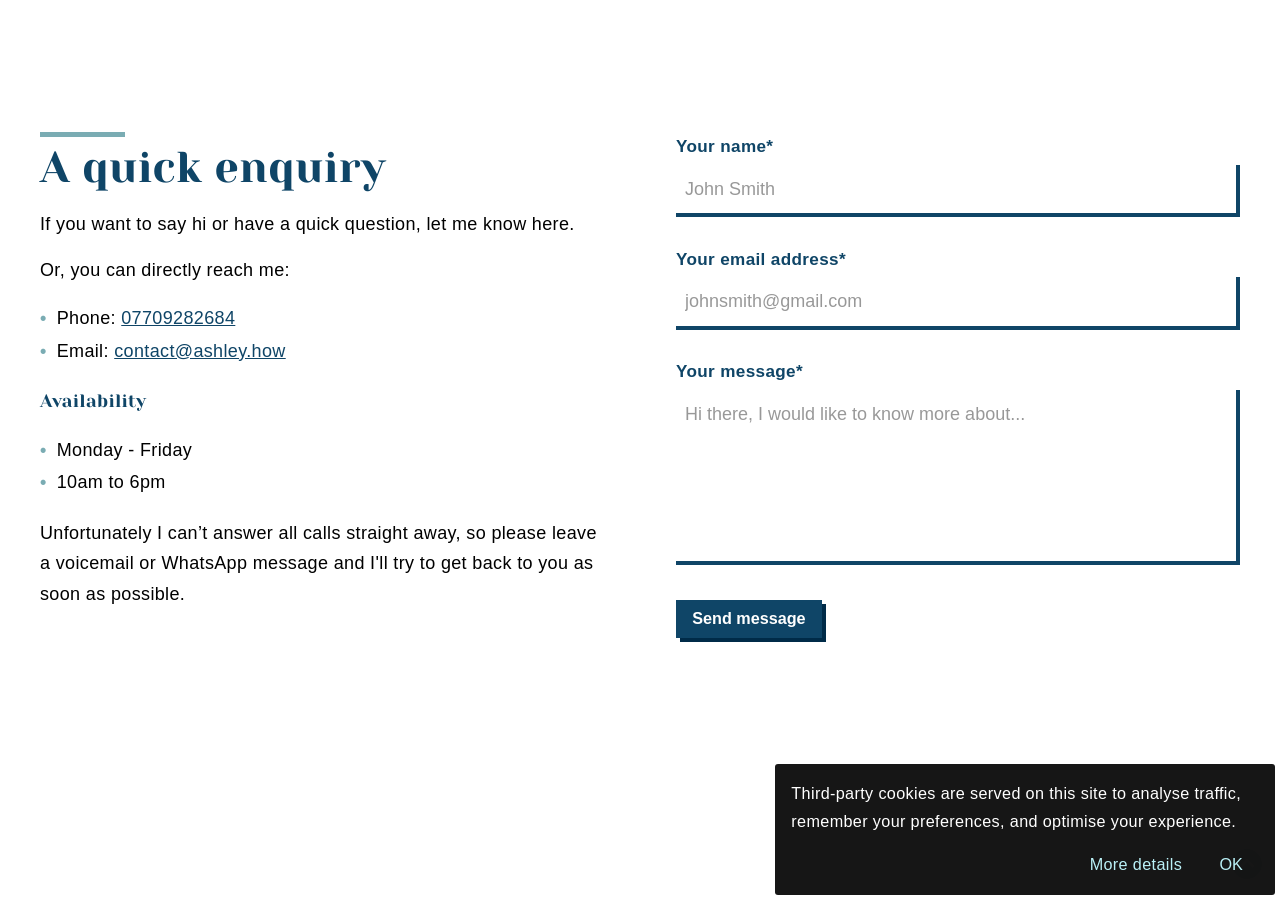
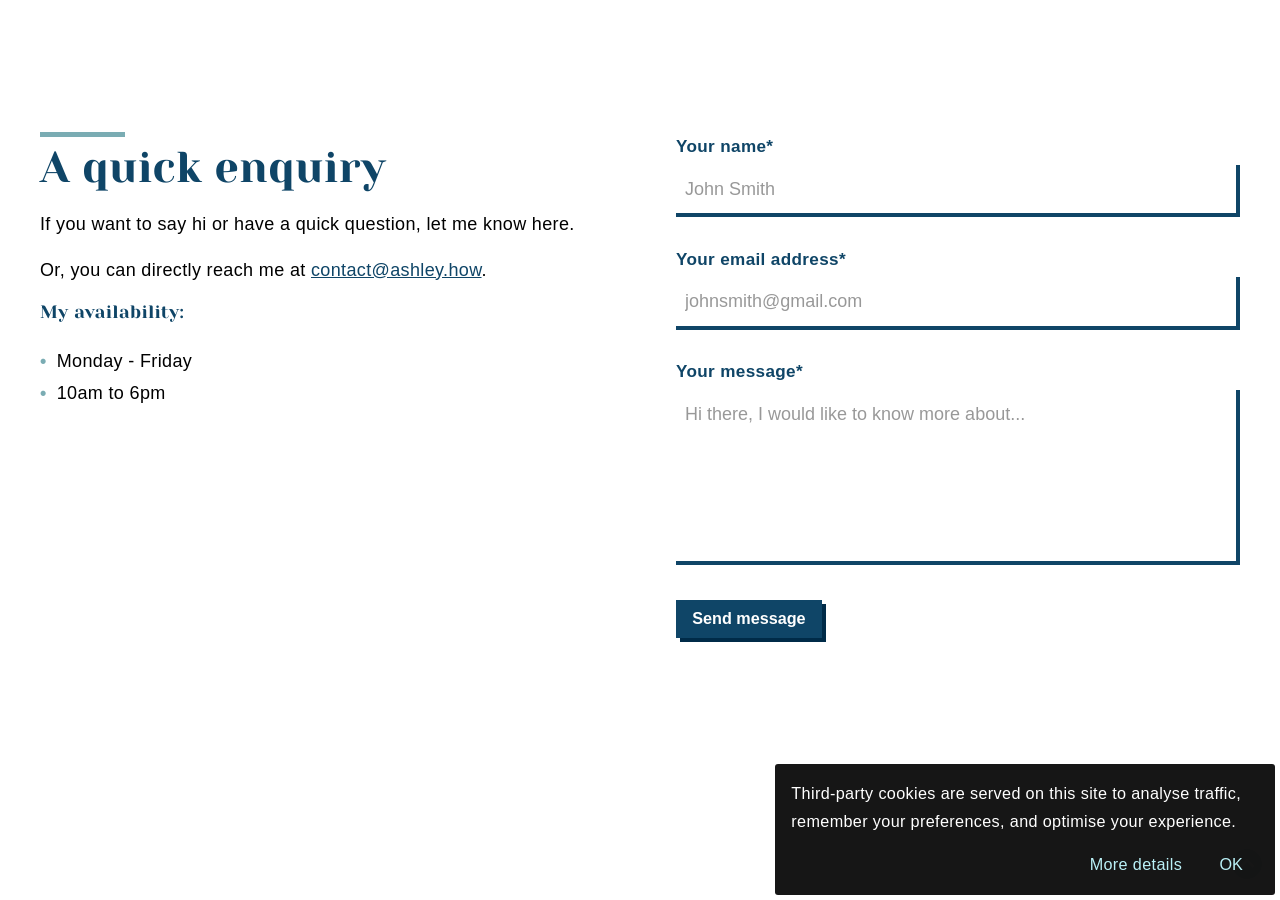
Before and after one commit to ashley-howard/ashley-howard.github.io, a Jekyll site: the page built from contact.html, in a window 1280 px wide and 900 px high, scrolled down 1912 px. Built offline with Jekyll 4.4.1, drawn with Linux system fonts in a browser that asks for light colours; some web fonts are replaced.

Commit message:
update contact

```diff
--- a/_config.yml
+++ b/_config.yml
@@ -22,7 +22,6 @@ title: Ashley Howard | Front-end web developer
 email: contact@ashley.how
 formspree_full: mbjqojyp
 formspree_enquiry: mzbyrbvb
-telephone: 07709282684
 description: >- # this means to ignore newlines until "baseurl:"
   A London-based web designer and developer, creating modern and mobile-friendly bespoke websites for small businesses.
 baseurl: "" # the subpath of your site, e.g. /blog
--- a/contact.html
+++ b/contact.html
@@ -43,23 +43,16 @@ class: contact
 
                 <p>If you want to say hi or have a quick question, let me know here.</p>
 
-                <p>Or, you can directly reach me:</p>
+                <p>
+                    Or, you can directly reach me at <a href="mailto:{{site.email}}">{{site.email}}</a>.
+                </p>
 
-                <ul>
-                    <li>Phone: <a href="tel:{{site.telephone}}">{{site.telephone}}</a></li>
-                    <li>Email: <a href="mailto:{{site.email}}">{{site.email}}</a></li>
-                </ul>
-
-                <h3 class="heading-3">Availability</h3>
+                <h3 class="heading-3">My availability:</h3>
 
                 <ul>
                     <li>Monday - Friday</li>
                     <li>10am to 6pm</li>
                 </ul>
-
-                <p>Unfortunately I can’t answer all calls straight away, so please leave a voicemail or WhatsApp message
-                    and I'll try to
-                    get back to you as soon as possible.</p>
             </div>
 
             <div class="col col-6 form">
```
